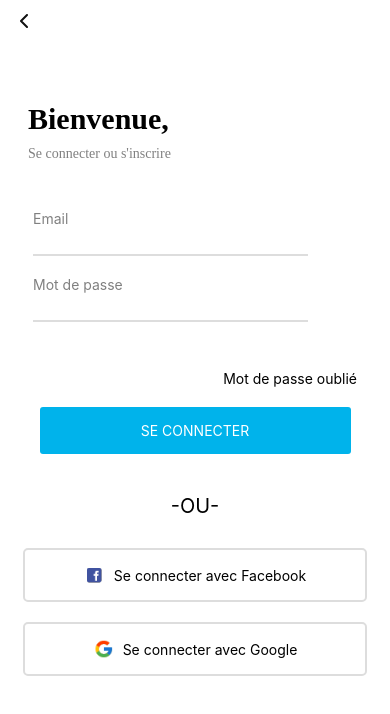
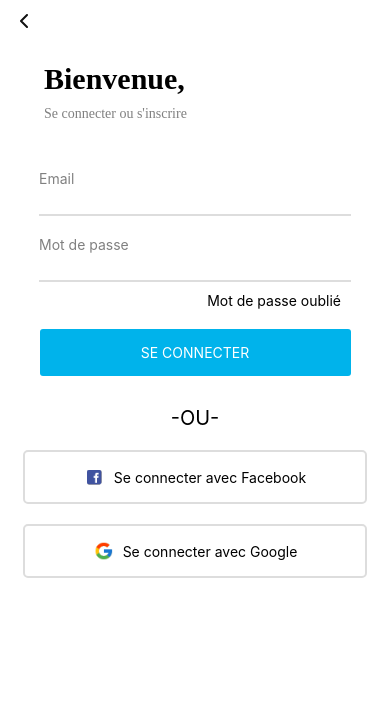
Before and after one commit to DimitriRomano/U-cloth-app, a React Native app: screen /LoginForm in a window 390 px wide. Shown: the top 714 px of the page. Built offline with nearby package versions, Linux system fonts and the light colour scheme.

Commit message:
login page front

```diff
--- a/src/screens/LoginForm.jsx
+++ b/src/screens/LoginForm.jsx
@@ -138,8 +138,7 @@ export function LoginForm (){
       borderBottomColor: "#DDDDDD",
     },
     inputContainer: {
-      width: "80%",
-      marginLeft: 10,
+      width: "100%",
     },
     email: {
       color: "gray",
@@ -177,17 +176,19 @@ export function LoginForm (){
     or: {
       alignSelf: "center",
       fontSize: 20,
-      marginTop: 20,
-      marginBottom: 20,
+      marginTop: 10,
+      marginBottom: 10,
     },
     passwordForgotten: {
       textAlign: "right",
-      marginTop: 48,
+      marginTop: 10,
       marginRight: 10,
     },
 
     standardConnexion: {
       backgroundColor: "white",
+      width: "80%",
+      alignSelf: "center",
     },
 
     standardConnexionBtn: {
@@ -209,9 +210,7 @@ export function LoginForm (){
     },
 
     connexion: {
-      width: 344,
-      alignSelf: "center",
-      marginTop: 50,
+      marginTop: 10,
     },
 
     iconBtn: {
```
